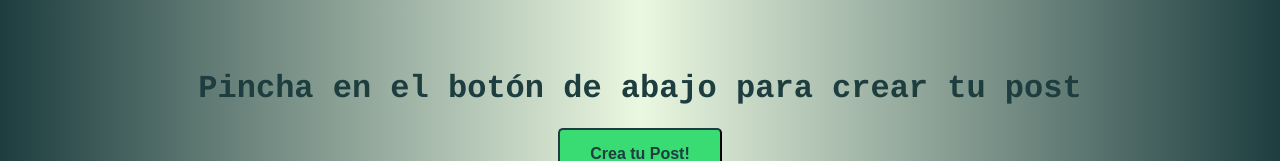
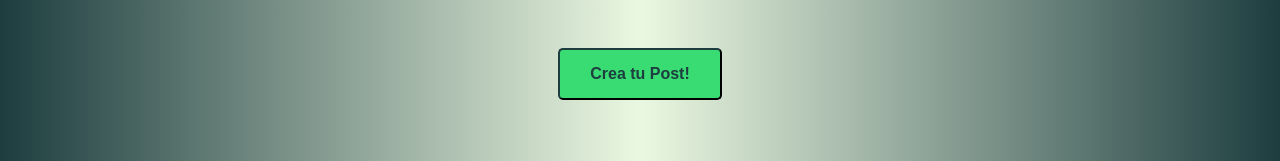
Before and after one commit to mandaluzr/CRUD_Prueba_Tecnica, a React (Create React App) app: page / in a window 1280 px wide. Shown: the part 242-403 px from the top of the page. Built offline with nearby package versions, Linux system fonts and the light colour scheme; data requests are answered from the project's data file.

Commit message:
doneTitle

```diff
--- a/src/Components/postList/postList.js
+++ b/src/Components/postList/postList.js
@@ -44,7 +44,6 @@ const PostList = () => {
 
   return (
     <div className="postList">
-      <h1 className="postList__title">Pincha en el botón de abajo para crear tu post</h1>
       <Link to={"/createpost"} >
       <button className="createPost__button" > Crea tu Post!</button>
       </Link>
```
